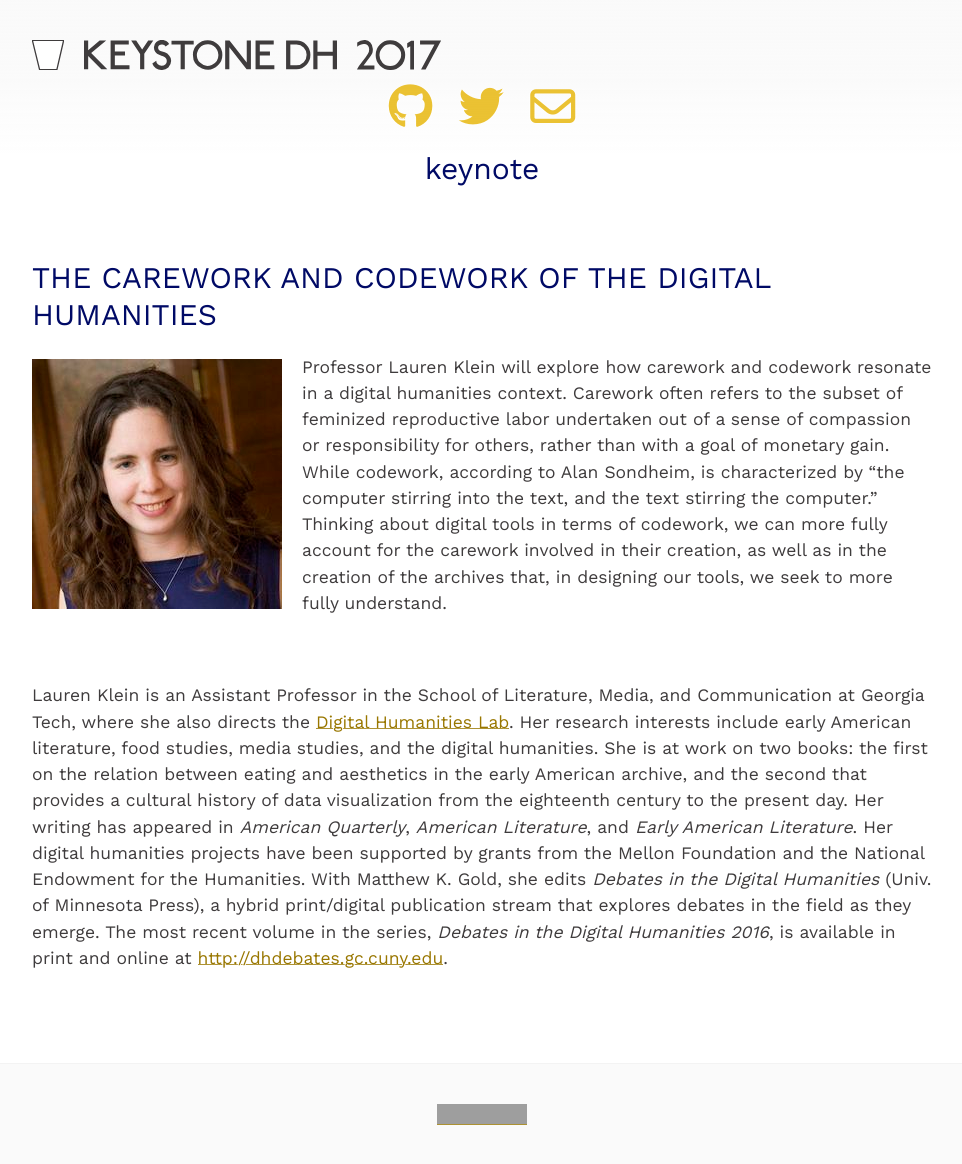
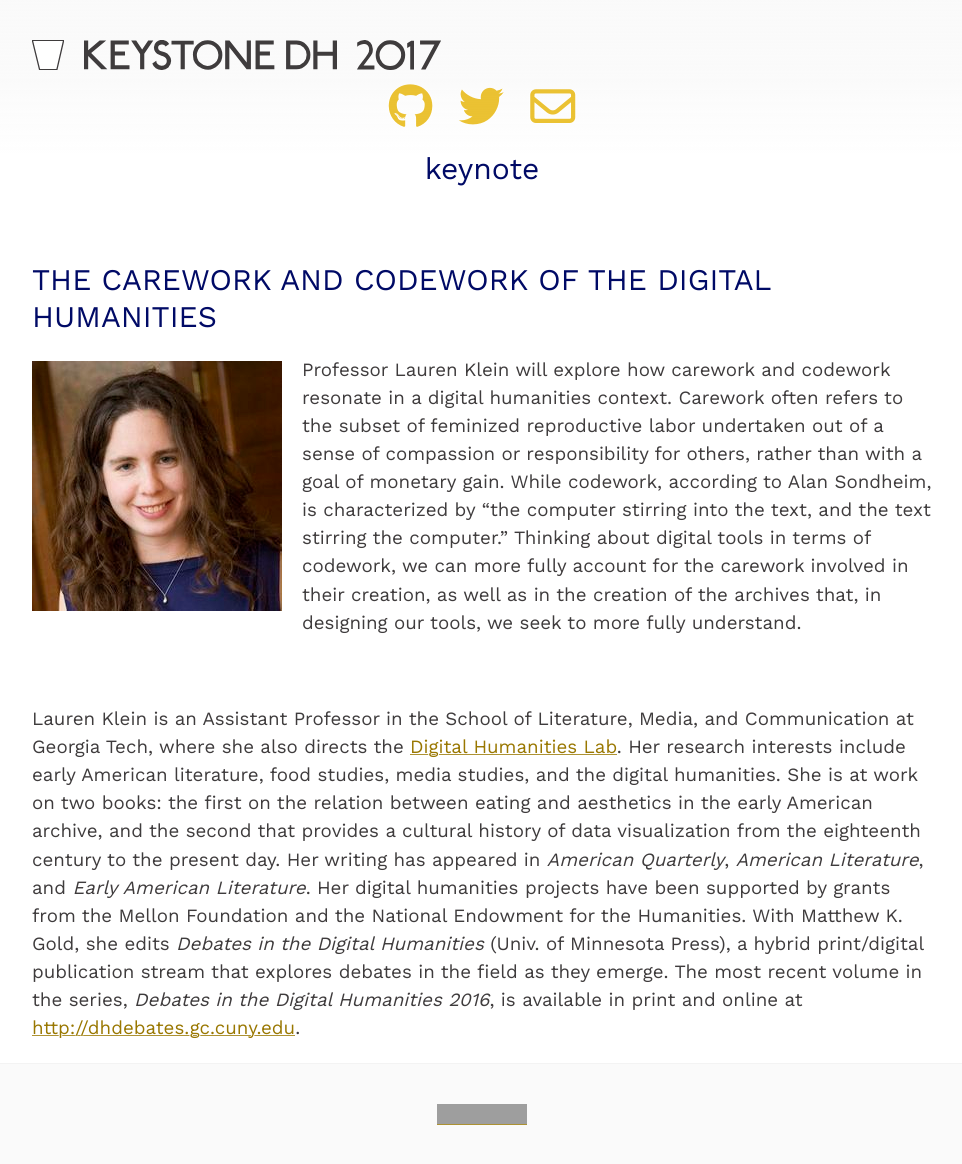
Before and after one commit to histlib/2017, a Jekyll site: the page built from keynote.md, in a window 1280 px wide and 1170 px high. Shown: the top 1164 px of the window, without its empty margins (158-1120 px from the left). Built offline with Jekyll 4.4.1, drawn with Linux system fonts in a browser that asks for light colours; nearby versions of some CDN libraries; grey boxes are pictures that could not be loaded.

Commit message:
increased keynote page font

```diff
--- a/_sass/_custom.scss
+++ b/_sass/_custom.scss
@@ -202,5 +202,5 @@
 }
 
 .keynote p {
-  font-size: $h3 * .70;
+  font-size: $h3 * .75;
 }
```
